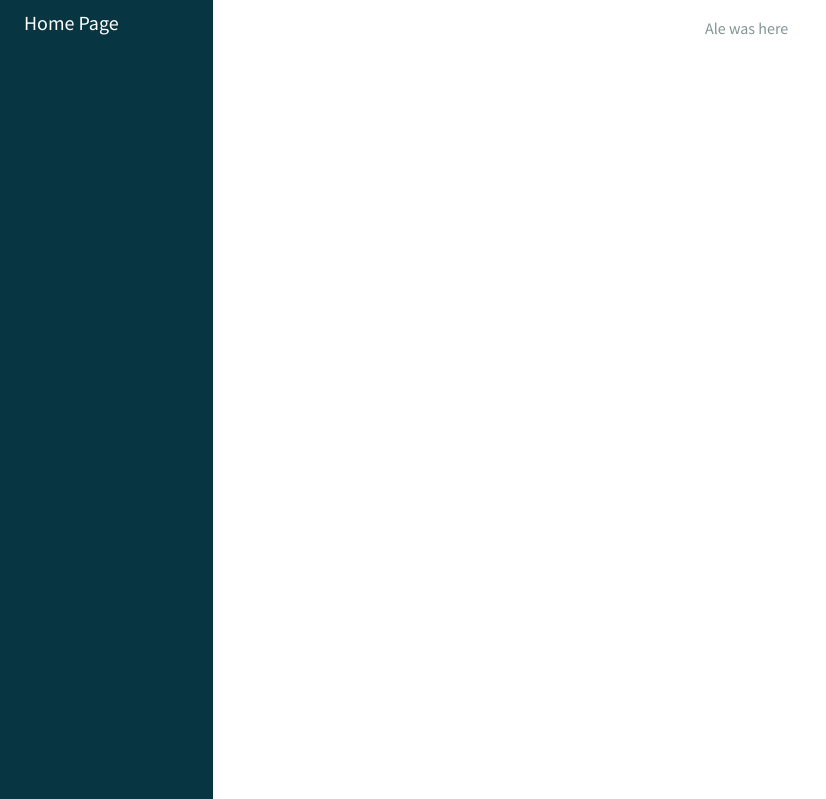
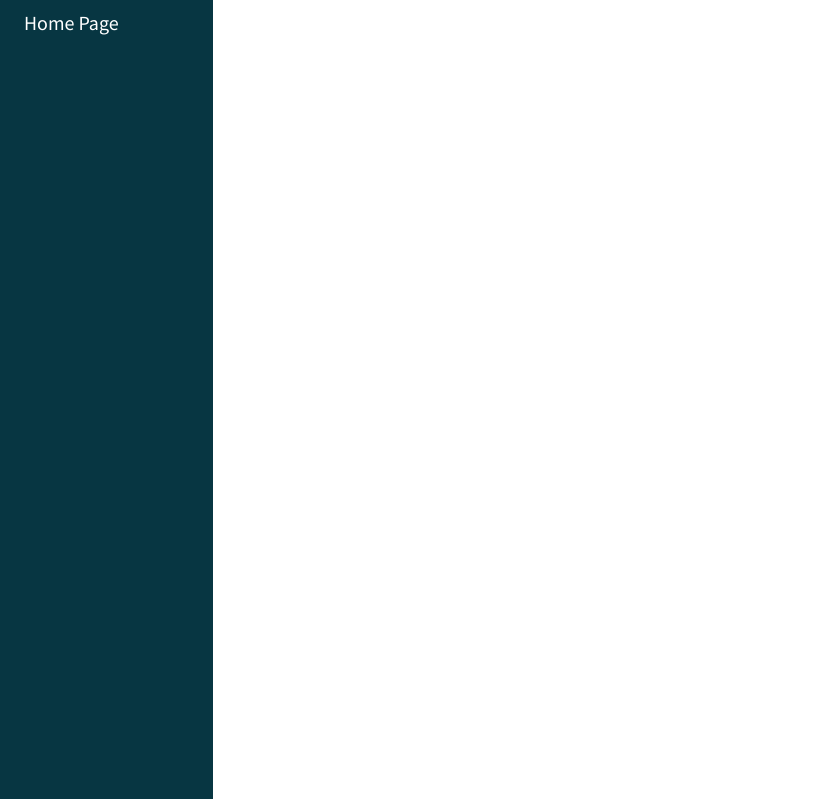
Before and after one commit to Beasta2768/HackCamp, a PHP site: page / in a window 1280 px wide. Shown: the top 799 px of the page, without its empty margins (0-826 px from the left). Run offline with PHP 8.4, Linux system fonts and the light colour scheme.

Commit message:
Revert "I included myself"
This reverts commit c9e3325e8fe35e6acbf8f9e9f50dc2d9e6a24d36.

```diff
--- a/Views/index.phtml
+++ b/Views/index.phtml
@@ -1,3 +1,3 @@
 <?php require('template/header.phtml') ?>
-<p>Ale was here</p>
+
 <?php require('template/footer.phtml') ?>
```
